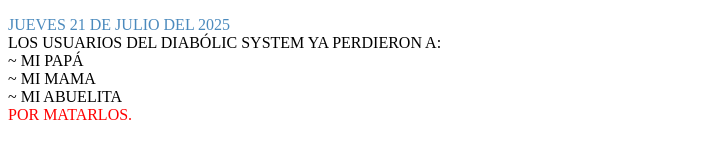
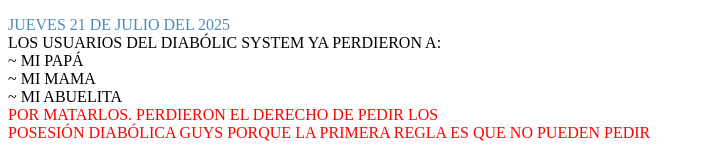
Before and after one commit to Sakuramikuestefychan/Diabolicsystemjosefina0, a plain HTML site: page index.html in a window 1280 px wide. Shown: the part 2884-3034 px from the top of the page, without its empty margins (0-704 px from the left). Drawn offline with Linux system fonts and the light colour scheme.

Commit message:
index.html

```diff
--- a/index.html
+++ b/index.html
@@ -61,6 +61,9 @@
  ~ MI MAMA<br>
  ~ MI ABUELITA<br>
       <font size color="red">POR MATARLOS. </font>
+<font size color="red">PERDIERON EL DERECHO DE PEDIR LOS
+<br> POSESIÓN DIABÓLICA GUYS PORQUE LA PRIMERA REGLA ES QUE NO PUEDEN PEDIR <br>
+</font>
 
 
 
```
